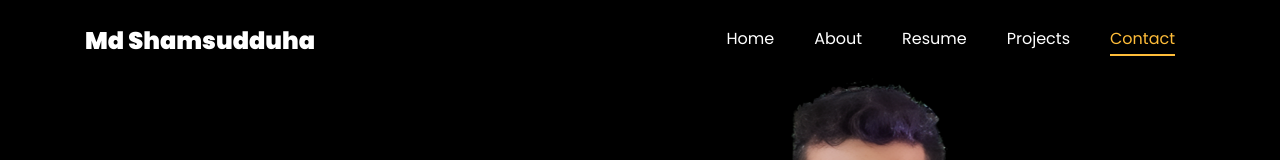
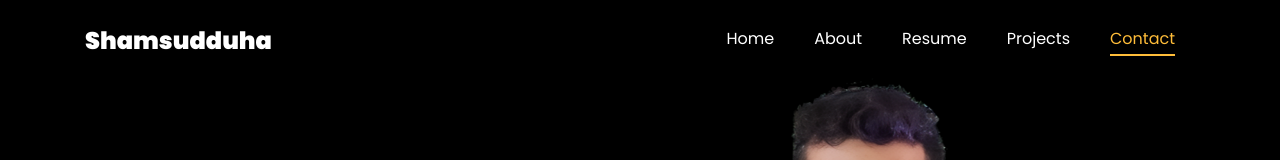
Before and after one commit to DohaBD/Shamsudduha.github.io, a plain HTML site: page index.html in a window 1280 px wide. Shown: the top 160 px of the page. Drawn offline with Linux system fonts and the light colour scheme; files whose address does not match are found by name.

Commit message:
Update index.html

```diff
--- a/index.html
+++ b/index.html
@@ -119,7 +119,7 @@
 
     <nav class="navbar navbar-expand-lg navbar-dark ftco_navbar ftco-navbar-light site-navbar-target" id="ftco-navbar">
 	    <div class="container">
-	      <a class="navbar-brand" href="index.html">Md Shamsudduha</a>
+	      <a class="navbar-brand" href="index.html">Shamsudduha</a>
 	      <button class="navbar-toggler js-fh5co-nav-toggle fh5co-nav-toggle" type="button" data-toggle="collapse" data-target="#ftco-nav" aria-controls="ftco-nav" aria-expanded="false" aria-label="Toggle navigation">
 	        <span class="oi oi-menu"></span> Menu
 	      </button>
```
